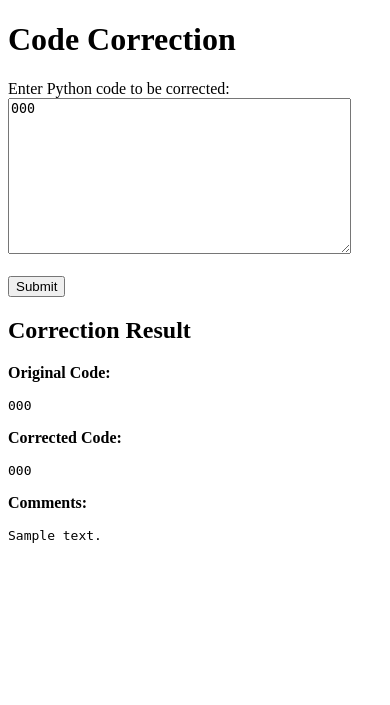
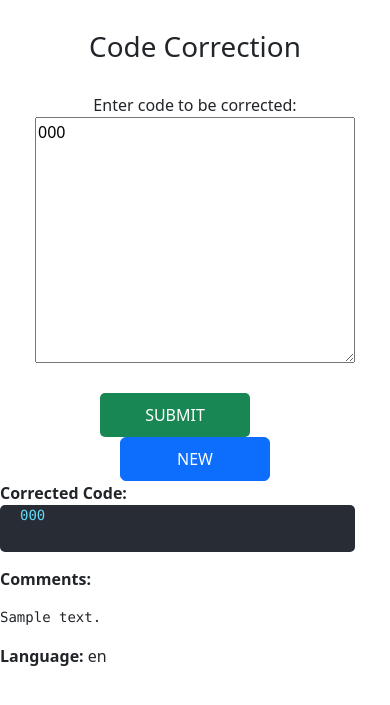
Before and after one commit to martinaguila/word-corrector, a Flask app: template templates/index.html in a window 390 px wide. Shown: the top 705 px of the page. Run offline with Flask 3, Linux system fonts and the light colour scheme; the template is opened without the code that fills it: most values are stand-ins (such as "Sample title", 1, 10 or a date in 2020); parts of the project's set-up code (start-up, migrations or seed data) failed here and were passed over.

Commit message:
added language detector

```diff
--- a/app.py
+++ b/app.py
@@ -1,51 +1,45 @@
 from flask import Flask, render_template, request
 from openai import OpenAI
+from pygments.lexers import guess_lexer
+
 client = OpenAI(api_key='')
 import time
 
 app = Flask(__name__)
 
-def code_auto_correction(input_code):
+def code_auto_correction(input_code, language):
     # Check for "exit" command
     if input_code.lower().strip() == 'exit':
         return 'exit'
 
     # Generate a prompt for the OpenAI API
-    prompt = f"Correct the following Python code:\n\n{input_code}\n\nCorrected code:"
+    prompt = f"Correct the following {language} code:\n\n{input_code}\n\nCorrected code:"
 
     # Make a request to the OpenAI API to get corrected code
-    # response = client.completions.create(engine="text-davinci-003",
-    # prompt=prompt,
-    # temperature=0.7,
-    # max_tokens=150,
-    # top_p=1.0,
-    # frequency_penalty=0.0,
-    # presence_penalty=0.0)
     response = client.completions.create(
-    model="text-davinci-003",
-    prompt=prompt,
-    temperature=0.7,
-    max_tokens=150,
-    top_p=1.0,
-    frequency_penalty=0.0,
-    presence_penalty=0.0
+        model="text-davinci-003",
+        prompt=prompt,
+        temperature=0.7,
+        max_tokens=150,
+        top_p=1.0,
+        frequency_penalty=0.0,
+        presence_penalty=0.0
     )
-    # print("response",response)
+
     # Extract corrected code from the API response
-    # corrected_code = response['choices'][0]['text'].strip()
     corrected_code = response.choices[0].text
-
-    # print("xd",corrected_code,"xd")
 
     # Make a separate request to the OpenAI API to get comments
     comment_prompt = f"Provide comments on the corrections made in the code:\n\n{corrected_code}\n\nComments:"
-    comments_response = client.completions.create(model="text-davinci-003",
-    prompt=comment_prompt,
-    temperature=0.7,
-    max_tokens=100,
-    top_p=1.0,
-    frequency_penalty=0.0,
-    presence_penalty=0.0)
+    comments_response = client.completions.create(
+        model="text-davinci-003",
+        prompt=comment_prompt,
+        temperature=0.7,
+        max_tokens=100,
+        top_p=1.0,
+        frequency_penalty=0.0,
+        presence_penalty=0.0
+    )
 
     # Extract comments from the API response
     comments = comments_response.choices[0].text
@@ -68,69 +62,13 @@ def home():
 def submit():
     input_code = request.form['code_input']
 
+    # Determine the language of the code
+    language = guess_lexer(input_code).name
+    print("language",language)
     # Your code_auto_correction function call goes here
-    corrected_code, comments = code_auto_correction(input_code)
+    corrected_code, comments = code_auto_correction(input_code, language)
 
-    return render_template('index.html', input_code=input_code, corrected_code=corrected_code, comments=comments)
+    return render_template('index.html', input_code=input_code, corrected_code=corrected_code, comments=comments, language=language)
 
 if __name__ == '__main__':
     app.run(debug=True)
-    while True:
-        print("Enter Python code to be corrected (type 'exit' to end):")
-
-        # Accept multiline user input until an empty line is entered
-        input_code_lines = []
-        line = input()
-        while line:
-            input_code_lines.append(line)
-            line = input()
-
-        if not input_code_lines:
-            print("Ending session. Goodbye!")
-            break
-
-        # Combine input lines into a single string
-        input_code = '\n'.join(input_code_lines)
-
-        # Check for "exit" command
-        if input_code.lower().strip() == 'exit':
-            print("Ending session. Goodbye!")
-            break
-
-        # Display a typing animation before the response
-        type_animation("Thinking...")
-
-        # Get the corrected code and comments
-        corrected_code, comments = code_auto_correction(input_code)
-
-        # Display a typing animation before showing the results
-        type_animation("Here is the corrected code:")
-
-        # Print the results
-        print("\nOriginal code:\n", input_code)
-        if corrected_code == 'exit':
-            print("Ending session. Goodbye!")
-            break
-        elif corrected_code == input_code:
-            print("Great job! Your code is correct and doesn't require any corrections.")
-        else:
-            type_animation("\nCorrected code with comments:\n")
-            type_animation(corrected_code)
-            print("\n" + "="*40 + "\n")
-            type_animation("Comments on corrections:\n")
-            type_animation(comments)
-
-        # Double line separation
-        print("\n" + "="*40 + "\n" )
-
-        # Typing animation for the prompt
-        response = ''
-        while response not in ['yes', 'no']:
-            response = input("Do you want to correct another code? (yes/no): ").lower().strip()
-
-        if response == 'no':
-            print("Ending session. Goodbye!")
-            break
-
-        # Double line separation
-        print("\n" + "="*40 + "\n" + "="*40 + "\n")
--- a/templates/index.html
+++ b/templates/index.html
@@ -3,24 +3,116 @@
 <head>
     <meta charset="UTF-8">
     <meta name="viewport" content="width=device-width, initial-scale=1.0">
+    <link href="https://cdn.jsdelivr.net/npm/bootstrap@5.3.2/dist/css/bootstrap.min.css" rel="stylesheet" integrity="sha384-T3c6CoIi6uLrA9TneNEoa7RxnatzjcDSCmG1MXxSR1GAsXEV/Dwwykc2MPK8M2HN" crossorigin="anonymous">
     <title>Code Correction</title>
+    <style>
+        body {
+            /* font-family: 'Arial', sans-serif;
+            display: flex;
+            justify-content: center;
+            align-items: center;
+            height: 100vh;
+            margin: 0; */
+        }
+
+        main {
+            display: flex;
+            flex-direction: column;
+            align-items: center;
+            /* max-width: 800px; */
+            width: 100%;
+        }
+
+        form, .result {
+            width: 100%;
+        }
+
+        textarea {
+            width: 100%;
+            box-sizing: border-box;
+            resize: vertical;
+        }
+
+        h2 {
+            margin-top: 0;
+        }
+
+        pre {
+            white-space: pre-wrap;
+        }
+
+        input[type="submit"] {
+            padding: 10px 30px;
+            font-size: 16px;
+            /* background-color: #4CAF50; */
+            color: white;
+            border: none;
+            border-radius: 5px;
+            cursor: pointer;
+            width: 150px;
+        }
+
+        input[type="submit"]:hover {
+            background-color: #45a049;
+        }
+
+        input[type="submit"]:hover {
+            background-color: #45a049;
+        }
+
+        h1 {
+            text-align: center;
+            margin: 30px;
+        }
+    </style>
 </head>
 <body>
-    <h1>Code Correction</h1>
-    <form action="/submit" method="post">
-        <label for="code_input">Enter Python code to be corrected:</label><br>
-        <textarea name="code_input" rows="10" cols="40" required>{{ input_code }}</textarea><br><br>
-        <input type="submit" value="Submit">
-    </form>
+    <div>
+        <h1>Code Correction</h1>
+    </div>
+    <div class="row">
+        <div class="col-md-6">
+            <div style="text-align: center; padding: 0 35px;">
+                <form id="correctionForm" action="/submit" method="post">
+                    <label for="code_input">Enter code to be corrected:</label><br>
+                    <textarea name="code_input" rows="10" required>{{ input_code }}</textarea><br><br>
+                    <input style="margin-right: 40px" type="submit" value="SUBMIT" class="btn btn-success">
+                    <button style="height: 44px; width: 150px;" type="button" class="btn btn-primary" onclick="resetForm()">NEW</button>
+                </form>
+            </div>
+        </div>
+        <div class="col-md-6">
+            <div class="result">
 
-    {% if corrected_code or comments %}
-        <h2>Correction Result</h2>
-        <p><strong>Original Code:</strong></p>
-        <pre>{{ input_code }}</pre>
-        <p><strong>Corrected Code:</strong></p>
-        <pre>{{ corrected_code }}</pre>
-        <p><strong>Comments:</strong></p>
-        <pre>{{ comments }}</pre>
-    {% endif %}
+                {% if corrected_code or comments %}
+                    <!-- <h2>Correction Result</h2> -->
+                    <!-- <p><strong>Original Code:</strong></p>
+                    <pre>{{ input_code }}</pre> -->
+
+                    <p style="margin-bottom: 0px !important"><strong>Corrected Code:</strong></p>
+                    <div style="margin-right: 35px; padding: 0 20px 10px; background-color: #282c34; color: #ffffff; border-radius: 5px;">
+                        <pre style="color: #61dafb;">{{ corrected_code }}</pre>
+                    </div>
+
+                    <p style="margin-top: 15px;"><strong>Comments:</strong></p>
+                    <pre style="margin-right: 40px">{{ comments }}</pre>
+                    <p style="margin-top: 15px;"><strong>Language:</strong> {{language}}</p>
+                {% endif %}
+            </div>
+        </div>
+    </div>
+    <script defer>
+        // JavaScript function to reset the form
+        function resetForm() {
+            console.log("new");
+            var form = document.querySelector('form');
+            form.reset();
+            form.querySelector('textarea').value = ''; // Clear the text area
+            document.querySelector('.result').innerHTML = ''; // Clear the results
+        }
+
+        // Attach the resetForm function to the button click
+        document.querySelector('.btn-primary').addEventListener('click', resetForm);
+    </script>
 </body>
 </html>
```
